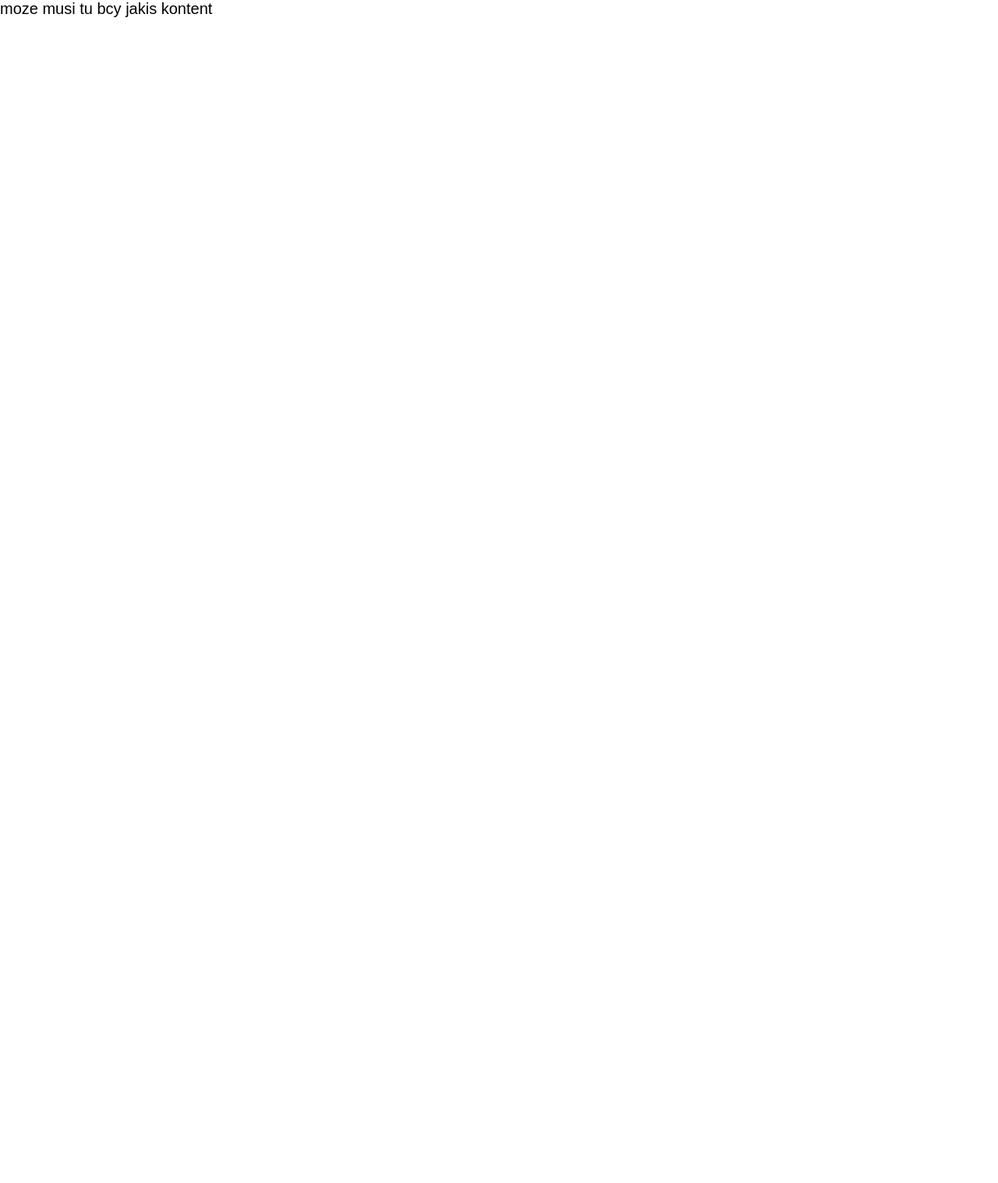
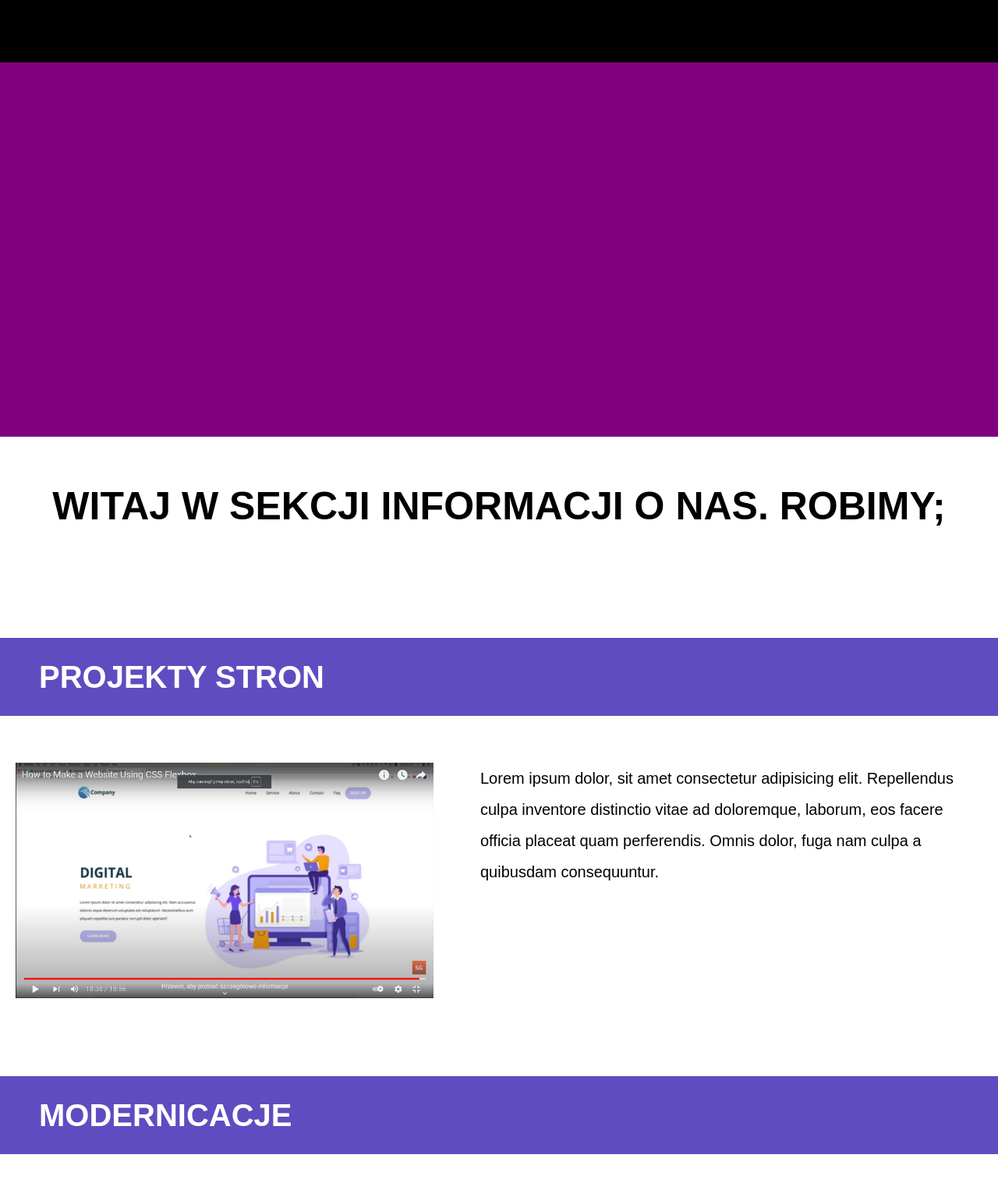
Before and after one commit to leszczynskidawid/scrollShowElemnts, a plain HTML site: page index.html in a window 1280 px wide. Shown: the top 1517 px of the page at 78% size. Drawn offline with Linux system fonts and the light colour scheme.

Commit message:
pierwsza zmiana

```diff
--- a/index.html
+++ b/index.html
@@ -7,16 +7,66 @@
     <meta name="viewport" content="width=device-width, initial-scale=1.0">
     <link rel="stylesheet" href="style.css">
 
-
     <title>Document</title>
 </head>
 
 <body>
-    <menu> moze musi tu bcy jakis kontent
 
-    </menu>
+
+
+
     <header></header>
-    <section></section>
+    <section class="nothing"></section>
+    <!--the section needed only to fill the page  -->
+    <h1>Witaj w sekcji informacji o nas. Robimy;</h1>
+    <section class="information">
+
+
+        <div class="about clearfix">
+            <h2> Projekty stron </h2>
+            <img class="article photo" src="img/photo1.png" alt="screenshot">
+            <p>Lorem ipsum dolor, sit amet consectetur adipisicing elit. Repellendus
+                culpa inventore distinctio vitae ad doloremque, laborum, eos facere officia
+                placeat quam perferendis. Omnis dolor, fuga nam culpa a quibusdam consequuntur.</p>
+        </div>
+
+
+        <div class="about clearfix">
+            <h2> Modernicacje </h2>
+            <img class="article photo" src="img/photo1.png" alt="screenshot">
+            <p>Lorem ipsum dolor, sit amet consectetur adipisicing elit. Repellendus
+                culpa inventore distinctio vitae ad doloremque, laborum, eos facere officia
+                placeat quam perferendis. Omnis dolor, fuga nam culpa a quibusdam consequuntur.</p>
+        </div>
+
+
+        <div class="about clearfix">
+            <h2> utzymanie na najwyzej jakosci  </h2>
+            <img class="article photo" src="img/photo1.png" alt="screenshot">
+            <p>Lorem ipsum dolor, sit amet consectetur adipisicing elit. Repellendus
+                culpa inventore distinctio vitae ad doloremque, laborum, eos facere officia
+                placeat quam perferendis. Omnis dolor, fuga nam culpa a quibusdam consequuntur.</p>
+        </div>
+
+    </section>
+    <section class ="summary">
+        <h1> Dlaczego my </h1>
+
+        <img class= "summaryPhoto" src="img/photo2.png" alt="screenshot">
+        <p>Lorem ipsum dolor sit amet consectetur adipisicing elit. Vitae esse delenit
+            Ad eveniet et praesentium ex alias accusamus, laudantium delectus,
+            exercitationem beatae dolore sed consequatur amet velit possimusdlorem Lorem ipsum dolor sit amet consectetur adipisicing elit. Soluta repellendus, veritatis sequi ratione molestias fuga inventore. Enim, facere nostrum voluptatum commodi dolorum, distinctio dolores quas eaque officia quos voluptatem consequuntur? !</p>
+
+
+            <img class= "summaryPhoto" src="img/photo2.png" alt="screenshot">
+            <p>Lorem ipsum dolor sit amet consectetur adipisicing elit. Vitae esse delenit
+                Ad eveniet et praesentium ex alias accusamus, laudantium delectus,
+                exercitationem beatae dolore sed consequatur amet velit possimus!</p>
+
+
+
+    </section>
+
     <footer></footer>
 
 
--- a/style.css
+++ b/style.css
@@ -1,32 +1,91 @@
 * {
     margin: 0;
     padding: 0;
-    box-sizing: border-box;
     font-family: Arial, Helvetica, sans-serif;
     font-size: 20px;
-    height: 150vh;
+    box-sizing: border-box;
 }
 
-.menu {
-    position: absolute;
-    top:0;
-    left:0;
-    height: 10vh;
-    width: 100%;
-    background-color: black;
-
+body {
+    min-height: 300vh;
 
 }
 
-.header {
+.clearfix::after {
+    content: " ";
+    display: block;
+    clear: both;
+}
+
+
+header {
     width: 100%;
-    height: 40vh;
-    background-color: cadetblue;
+    height: 10vh;
+    background-color: black;
+}
+
+section.nothing {
+    width: 100%;
+    height: 60vh;
+    background-color: purple;
 
 }
-.section
-{
-    background-color: cadetblue;
-    height: 140vh;
-    width: 100%;
+
+h1 {
+    font-size: 50px;
+    text-align: center;
+    text-transform: uppercase;
+    margin: 60px 10px;
 }
+
+.information {
+    padding: 40px 0;
+
+}
+
+.about {
+
+    padding: 40px 0;
+}
+
+h2 {
+    background-color: #604CC1;
+    line-height: 100px;
+    font-size: 40px;
+    padding-left: 50px;
+    text-transform: uppercase;
+    color: white;
+    margin-bottom: 40px;
+}
+
+
+
+
+.article.photo {
+
+    width: 45%;
+    height: 45%;
+    float: left;
+    margin-right: 40px;
+    padding: 20px;
+}
+
+p {
+    line-height: 40px;
+    padding: 20px;
+}
+
+.summary {
+    padding: 40px;
+
+}
+
+
+.summaryPhoto {
+    width: 90%;
+    height: 70%;
+    display: block;
+    margin: auto;
+    margin-top: 100px;
+
+}
```
Also changed, not shown: img/photo1.png (added), img/photo2.png (added), script.js (line endings or trailing spaces), 1 other file.
